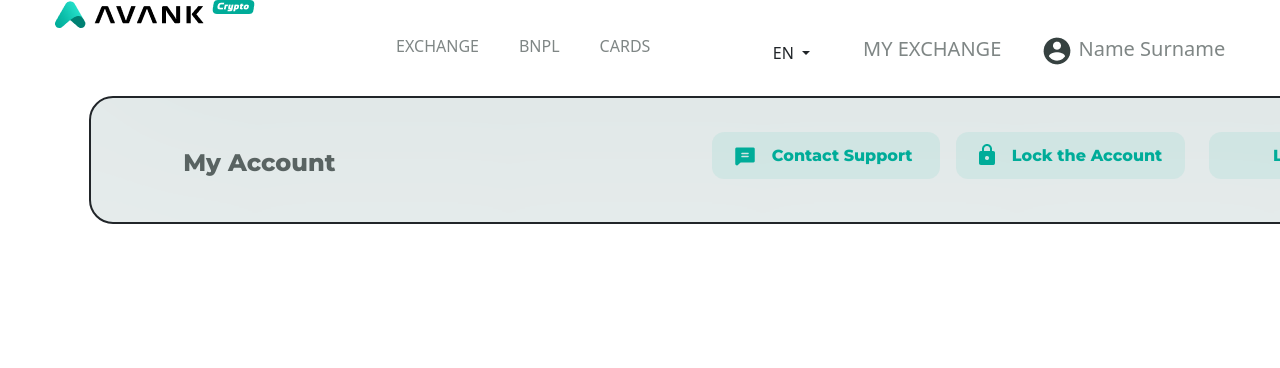
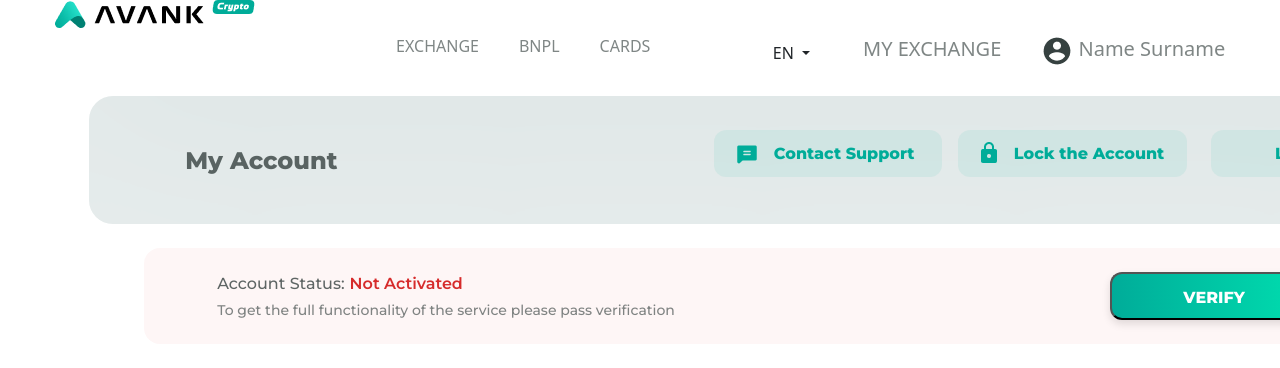
Before and after one commit to jatinrana99/avank, a Vue app: page / in a window 1280 px wide. Shown: the top 368 px of the page. Built offline with nearby package versions, Linux system fonts and the light colour scheme.

Commit message:
NavInfo done

```diff
--- a/src/components/ContentHeader.vue
+++ b/src/components/ContentHeader.vue
@@ -32,7 +32,7 @@ export default {
 
 .contentHeader {
     background-color: rgb(140, 157, 157);
-    border: 2px solid ;
+    /* border: 2px solid ; */
     display: flex;
     /* justify-content: space-around; */
     width: 1357px;
--- a/src/components/NavInfo.vue
+++ b/src/components/NavInfo.vue
@@ -1,6 +1,15 @@
 <template>
-    <div>
-        Hello from nav info
+    <div class="mainNav">
+        <section>
+            <div  id="status">
+            <div id="Astatus">Account Status: </div>
+            <div id="NActive">Not Activated</div>
+            </div>
+
+
+            <div id="content">To get the full functionality of the service please pass verification</div>
+        </section>
+        <button>VERIFY</button>
     </div>
 </template>
 
@@ -12,5 +21,78 @@ export default {
 </script>
 
 <style scoped>
+.mainNav {
+width: 1247px;
+height: 96px;
+background: rgba(214, 43, 43, 0.04);
+border-radius: 16px;
+display: flex;
+justify-content: space-around;
+gap: 249px;
+margin: 24px 144px;
+}
+
+#status{
+font-family: 'Montserrat';
+font-style: normal;
+font-weight: 500;
+font-size: 16px;
+line-height: 20px;
+color: rgba(54, 65, 64, 0.8);
+display: flex;
+margin-top: 26px;
+/* padding-left: 40px; */
+}
+
+#NActive{
+    color:#D62B2B;
+    font-weight: 600;
+    margin-left: 5px;
+}
+
+#content{
+    font-family: 'Montserrat';
+    font-style: normal;
+    font-weight: 500;
+    font-size: 14px;
+    line-height: 17px;
+    margin-top: 8px;
+    /* padding-left: 40px; */
+/* identical to box height */
+
+
+/* black/transparent/300 */
+
+color: rgba(54, 65, 64, 0.64);
+
+
+}
+
+button{
+background: linear-gradient(88.84deg, #00AC99 0%, #00E0B0 100%);
+box-shadow: 0px 4px 8px rgba(0, 0, 0, 0.12);
+border-radius: 12px;
+margin-top: 24px;
+margin-bottom: 24px;
+margin-left: 40px;
+padding-top: 14px;
+padding-bottom: 14px;
+padding-right: 71px;
+padding-left: 71px;
+
+
+font-family: 'Montserrat';
+font-style: normal;
+font-weight: 800;
+font-size: 16px;
+line-height: 20px;
+/* identical to box height */
+
+text-align: center;
+
+/* white/solid/500 */
+
+color: #FFFFFF;
+}
 
 </style>
--- a/src/components/Page.vue
+++ b/src/components/Page.vue
@@ -1,17 +1,20 @@
 <template>
     <Header></Header>
     <ContentHeader></ContentHeader>
+    <NavInfo></NavInfo>
 
 </template>
 
 <script>
 import Header from  './Header.vue'
 import ContentHeader from './ContentHeader.vue'
+import NavInfo from './NavInfo.vue'
 export default {
     name:`Page`,
     components:{
         Header,
-        ContentHeader
+        ContentHeader,
+        NavInfo
     },
     data(){
 
```
